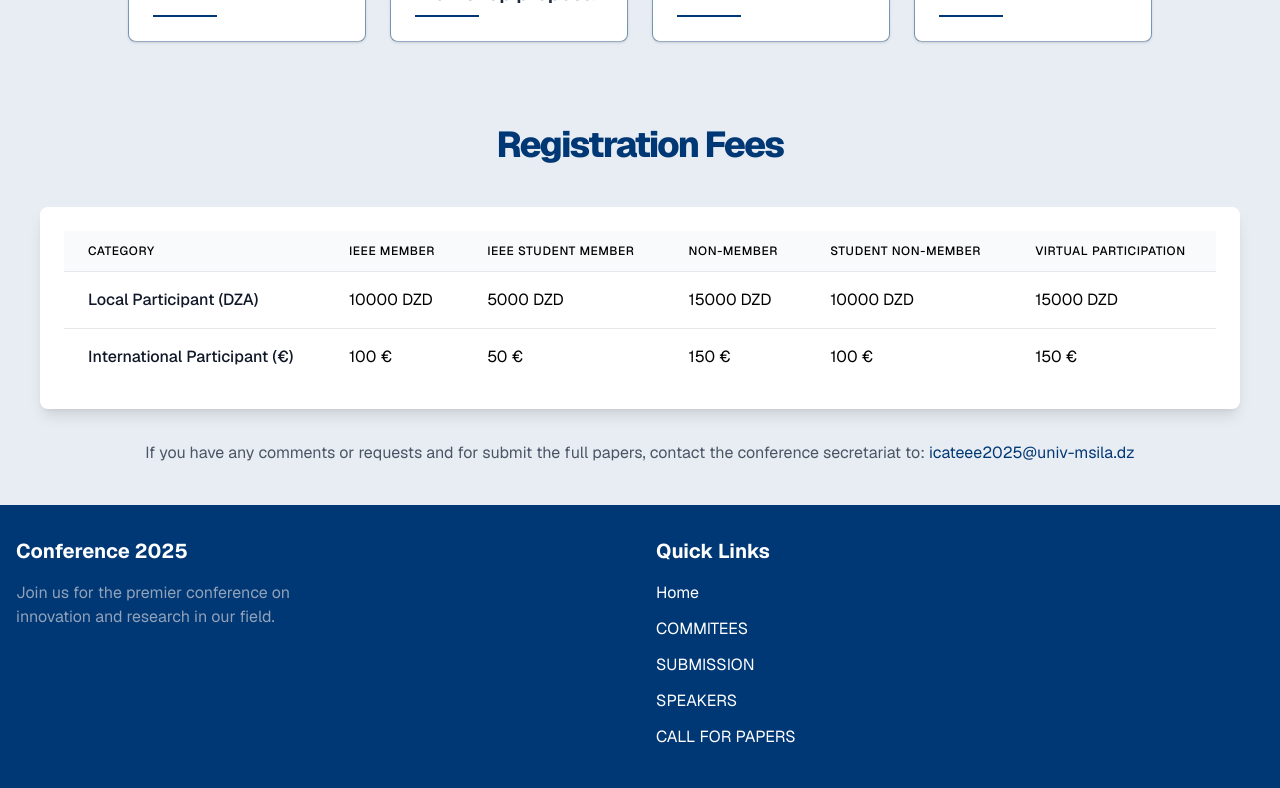
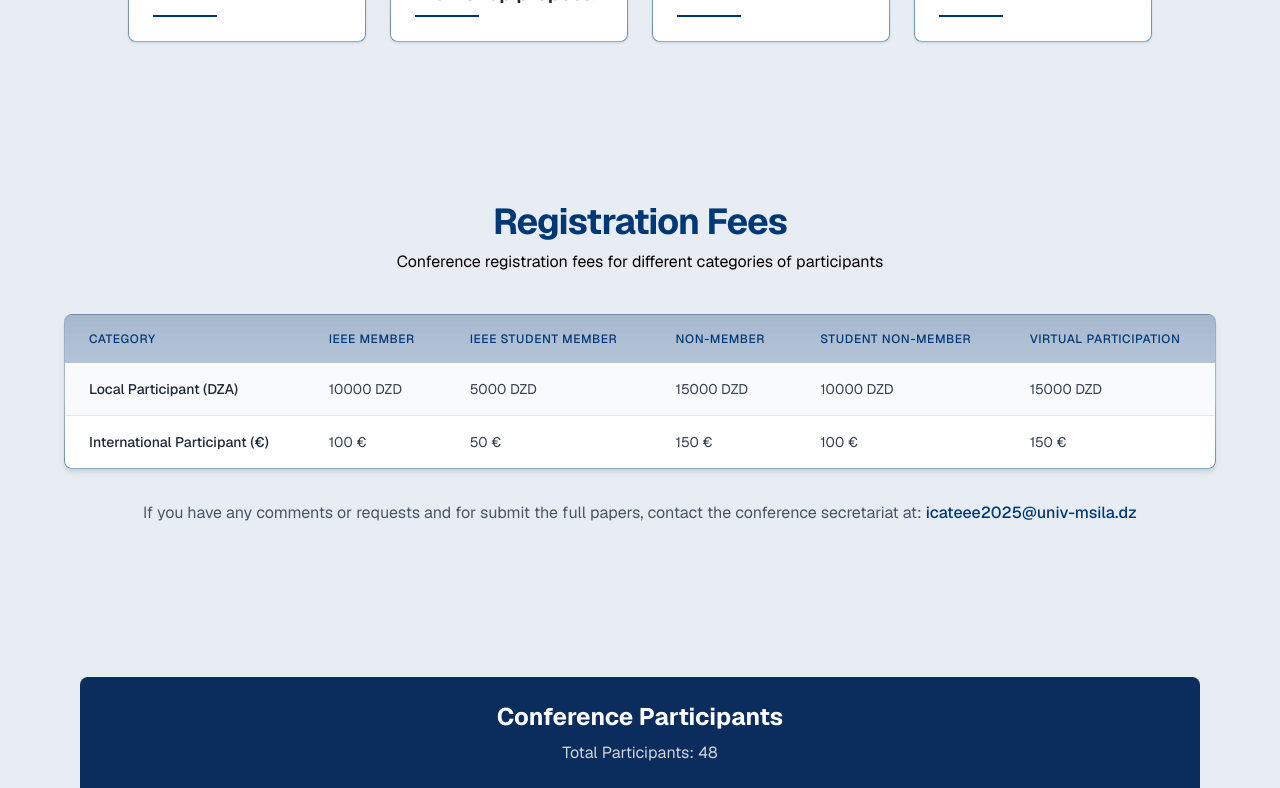
Before and after one commit to KarimBenn22/icateee, a Next.js app: page /playground in a window 1280 px wide. Shown: the part 1960-2748 px from the top of the page. Built offline with nearby package versions, Linux system fonts and the light colour scheme.

Commit message:
fix layout issues / refactor importantDates, OrginizingCommittee

```diff
--- a/app/components/sections/ImportantDates.tsx
+++ b/app/components/sections/ImportantDates.tsx
@@ -35,8 +35,8 @@ export default function ImportantDatesSection() {
   ];
 
   return (
-    <section className="w-full py-12 md:py-16 lg:py-20">
-      <div className="container px-4 md:px-6">
+    <section className="w-full py-12 md:py-16 lg:py-20 flex items-center justify-center">
+      <div className="container px-24 md:px-4 md:px-6 ">
         <div className="mx-auto max-w-3xl text-center mb-10">
           <h2 className="text-3xl font-bold tracking-tight sm:text-4xl text-primary">
             Important Dates
--- a/app/components/sections/OrginizingCommittee.tsx
+++ b/app/components/sections/OrginizingCommittee.tsx
@@ -1,5 +1,65 @@
+"use client";
+
+import { useState, useEffect } from "react";
+import data from "./orginizers.json";
+
 export default function OriginizingCommitee() {
-    return (
+  const names = data.names;
+  const [sortedNames, setSortedNames] = useState<string[]>([]);
 
-    );
+  useEffect(() => {
+    // Sort names alphabetically
+    const sorted = [...names].sort((a, b) => a.localeCompare(b));
+    setSortedNames(sorted);
+  }, [names]);
+
+  // Group names by first letter
+  const groupedNames: Record<string, string[]> = {};
+
+  sortedNames.forEach((name) => {
+    const firstLetter = name.charAt(0).toUpperCase();
+    if (!groupedNames[firstLetter]) {
+      groupedNames[firstLetter] = [];
+    }
+    groupedNames[firstLetter].push(name);
+  });
+
+  return (
+    <div className="w-full max-w-6xl mx-auto my-8 px-4">
+      <div className="bg-[#0a2d5e] text-white p-6 rounded-t-lg">
+        <h2 className="text-2xl font-bold text-center mb-2">
+          Conference Participants
+        </h2>
+        <p className="text-center text-gray-300 mb-0">
+          Total Participants: {sortedNames.length}
+        </p>
+      </div>
+
+      <div className="bg-[#f0f4f8] border border-[#d0d8e2] rounded-b-lg shadow-md p-6">
+        {Object.keys(groupedNames)
+          .sort()
+          .map((letter) => (
+            <div key={letter} className="mb-6">
+              <div className="flex items-center mb-2">
+                <div className="bg-[#0a2d5e] text-white font-bold rounded-full w-8 h-8 flex items-center justify-center mr-2">
+                  {letter}
+                </div>
+                <div className="h-px bg-[#d0d8e2] flex-grow"></div>
+              </div>
+
+              <div className="grid grid-cols-1 md:grid-cols-2 lg:grid-cols-3 gap-4">
+                {groupedNames[letter].map((name, index) => (
+                  <div
+                    key={index}
+                    className="bg-white p-4 rounded-md shadow-sm border border-[#e0e7ef] hover:shadow-md transition-shadow"
+                  >
+                    <p className="text-[#0a2d5e] font-medium">{name}</p>
+                  </div>
+                ))}
+              </div>
+            </div>
+          ))}
+      </div>
+    </div>
+  );
 }
--- a/app/components/sections/Registration.tsx
+++ b/app/components/sections/Registration.tsx
@@ -1,5 +1,4 @@
 export default function RegistrationSection() {
-
   const fees = [
     {
       category: "Local Participant (DZA)",
@@ -20,59 +19,67 @@ export default function RegistrationSection() {
   ];
 
   return (
-      <div className="bg-background w-full">
-        <div className="container mx-auto max-w-[1200px]">
+    <section className="w-full py-12 md:py-16 lg:py-20">
+      <div className="container px-4 md:px-6 mx-auto max-w-[1200px]">
         {/* Heading */}
-          <h2 className="text-3xl md:text-4xl font-extrabold text-center leading-tight tracking-tighter bg-clip-text text-primary mb-10">
+        <div className="mx-auto max-w-3xl text-center mb-10">
+          <h2 className="text-3xl font-bold tracking-tight sm:text-4xl text-primary">
             Registration Fees
           </h2>
+          <p className="mt-2 text-muted-foreground text-black">
+            Conference registration fees for different categories of
+            participants
+          </p>
+        </div>
 
-          {/* Fees Table */}
-          <div className="bg-white shadow-lg rounded-lg overflow-hidden">
-            <div className="p-6">
+        {/* Fees Table - Desktop */}
+        <div className="hidden md:block bg-gradient-to-t from-primary/40 via-primary/10 to-primary/20 shadow-md rounded-lg overflow-hidden border border-primary/20">
           <div className="overflow-x-auto">
-                <table className="min-w-full divide-y divide-gray-200">
+            <table className="w-full">
               <thead>
-                    <tr>
-                      <th className="px-6 py-3 bg-gray-50 text-left text-xs font-medium text-black uppercase tracking-wider">
+                <tr className="bg-primary/10">
+                  <th className="px-6 py-4 text-left text-xs font-medium text-primary uppercase tracking-wider">
                     Category
                   </th>
-                      <th className="px-6 py-3 bg-gray-50 text-left text-xs font-medium text-black uppercase tracking-wider">
+                  <th className="px-6 py-4 text-left text-xs font-medium text-primary uppercase tracking-wider">
                     IEEE Member
                   </th>
-                      <th className="px-6 py-3 bg-gray-50 text-left text-xs font-medium text-black uppercase tracking-wider">
+                  <th className="px-6 py-4 text-left text-xs font-medium text-primary uppercase tracking-wider">
                     IEEE Student Member
                   </th>
-                      <th className="px-6 py-3 bg-gray-50 text-left text-xs font-medium text-black uppercase tracking-wider">
+                  <th className="px-6 py-4 text-left text-xs font-medium text-primary uppercase tracking-wider">
                     Non-Member
                   </th>
-                      <th className="px-6 py-3 bg-gray-50 text-left text-xs font-medium text-black uppercase tracking-wider">
+                  <th className="px-6 py-4 text-left text-xs font-medium text-primary uppercase tracking-wider">
                     Student Non-Member
                   </th>
-                      <th className="px-6 py-3 bg-gray-50 text-left text-xs font-medium text-black uppercase tracking-wider">
+                  <th className="px-6 py-4 text-left text-xs font-medium text-primary uppercase tracking-wider">
                     Virtual Participation
                   </th>
                 </tr>
               </thead>
-                  <tbody className="bg-white divide-y divide-gray-200">
+              <tbody className="divide-y divide-gray-200">
                 {fees.map((fee, index) => (
-                      <tr key={index}>
-                        <td className="px-6 py-4 whitespace-nowrap text-md font-medium text-gray-900">
+                  <tr
+                    key={index}
+                    className={index % 2 === 0 ? "bg-gray-50" : "bg-foreground"}
+                  >
+                    <td className="px-6 py-4 whitespace-nowrap text-sm font-medium text-gray-800">
                       {fee.category}
                     </td>
-                        <td className="px-6 py-4 whitespace-nowrap text-md text-black">
+                    <td className="px-6 py-4 whitespace-nowrap text-sm text-gray-700">
                       {fee.ieeeMember}
                     </td>
-                        <td className="px-6 py-4 whitespace-nowrap text-md text-black">
+                    <td className="px-6 py-4 whitespace-nowrap text-sm text-gray-700">
                       {fee.ieeeStudentMember}
                     </td>
-                        <td className="px-6 py-4 whitespace-nowrap text-md text-black">
+                    <td className="px-6 py-4 whitespace-nowrap text-sm text-gray-700">
                       {fee.nonMember}
                     </td>
-                        <td className="px-6 py-4 whitespace-nowrap text-md text-black">
+                    <td className="px-6 py-4 whitespace-nowrap text-sm text-gray-700">
                       {fee.studentNonMember}
                     </td>
-                        <td className="px-6 py-4 whitespace-nowrap text-md text-black">
+                    <td className="px-6 py-4 whitespace-nowrap text-sm text-gray-700">
                       {fee.virtualParticipation}
                     </td>
                   </tr>
@@ -81,18 +88,77 @@ export default function RegistrationSection() {
             </table>
           </div>
         </div>
+
+        {/* Fees Cards - Mobile */}
+        <div className="md:hidden space-y-6">
+          {fees.map((fee, index) => (
+            <div
+              key={index}
+              className="bg-foreground rounded-lg shadow-md border border-primary/20 overflow-hidden"
+            >
+              <div className="bg-primary/10 px-4 py-3 bg-gradient-to-t from-primary/40 via-primary/10 to-primary/20">
+                <h3 className="font-medium text-primary">{fee.category}</h3>
+              </div>
+              <div className="p-4 space-y-3">
+                <div className="flex justify-between py-2 border-b border-gray-100">
+                  <span className="text-sm font-medium text-gray-600">
+                    IEEE Member
+                  </span>
+                  <span className="text-sm font-bold text-gray-800">
+                    {fee.ieeeMember}
+                  </span>
+                </div>
+                <div className="flex justify-between py-2 border-b border-gray-100">
+                  <span className="text-sm font-medium text-gray-600">
+                    IEEE Student Member
+                  </span>
+                  <span className="text-sm font-bold text-gray-800">
+                    {fee.ieeeStudentMember}
+                  </span>
+                </div>
+                <div className="flex justify-between py-2 border-b border-gray-100">
+                  <span className="text-sm font-medium text-gray-600">
+                    Non-Member
+                  </span>
+                  <span className="text-sm font-bold text-gray-800">
+                    {fee.nonMember}
+                  </span>
+                </div>
+                <div className="flex justify-between py-2 border-b border-gray-100">
+                  <span className="text-sm font-medium text-gray-600">
+                    Student Non-Member
+                  </span>
+                  <span className="text-sm font-bold text-gray-800">
+                    {fee.studentNonMember}
+                  </span>
+                </div>
+                <div className="flex justify-between py-2">
+                  <span className="text-sm font-medium text-gray-600">
+                    Virtual Participation
+                  </span>
+                  <span className="text-sm font-bold text-gray-800">
+                    {fee.virtualParticipation}
+                  </span>
+                </div>
+              </div>
+            </div>
+          ))}
         </div>
 
         {/* Additional Text */}
         <div className="mt-8 text-center text-gray-600 mb-10">
           <p>
-              If you have any comments or requests and for submit the full papers, contact the conference secretariat to:{" "}
-              <a href="mailto:icateee2025@univ-msila.dz" className="text-primary hover:underline">
+            If you have any comments or requests and for submit the full papers,
+            contact the conference secretariat at:{" "}
+            <a
+              href="mailto:icateee2025@univ-msila.dz"
+              className="text-primary hover:underline font-medium"
+            >
               icateee2025@univ-msila.dz
             </a>
           </p>
         </div>
       </div>
-      </div>
+    </section>
   );
 }
--- a/app/playground/page.tsx
+++ b/app/playground/page.tsx
@@ -3,14 +3,16 @@ import Nav from "@/app/components/Nav";
 import HeaderSection from "@/app/components/sections/Header";
 import RegistrationSection from "../components/sections/Registration";
 import ImportantDatesSection from "../components/sections/ImportantDates";
+import OriginizingCommitee from "../components/sections/OrginizingCommittee";
 
 export default function Playground() {
   return (
     <main className="flex flex-col items-center">
       <Nav />
-        <HeaderSection/>
-        <ImportantDatesSection/>
-        <RegistrationSection/>
+      <HeaderSection />
+      <ImportantDatesSection />
+      <RegistrationSection />
+      <OriginizingCommitee />
       <Footer />
     </main>
   );
```
Also changed, not shown: app/components/sections/Header.tsx (+4 -4 lines). Lines whose indentation alone changed are shown as unchanged.
